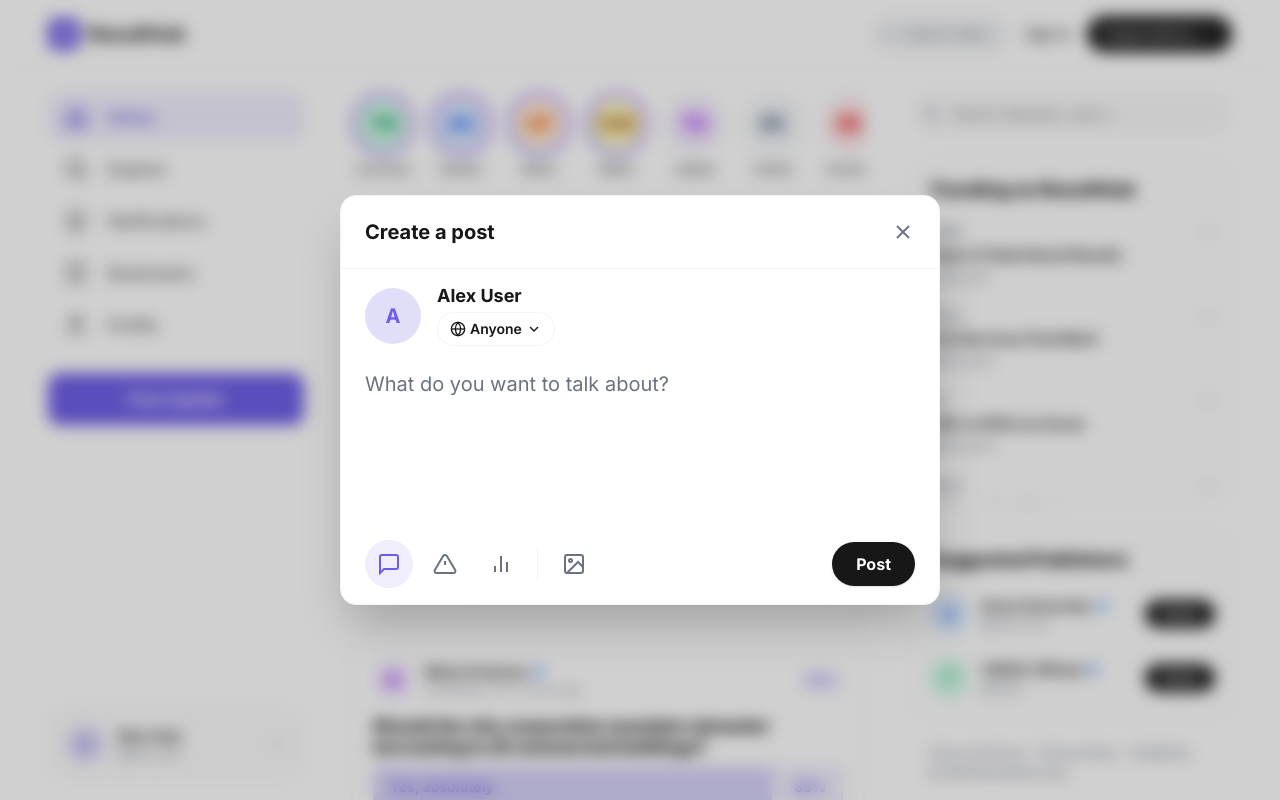
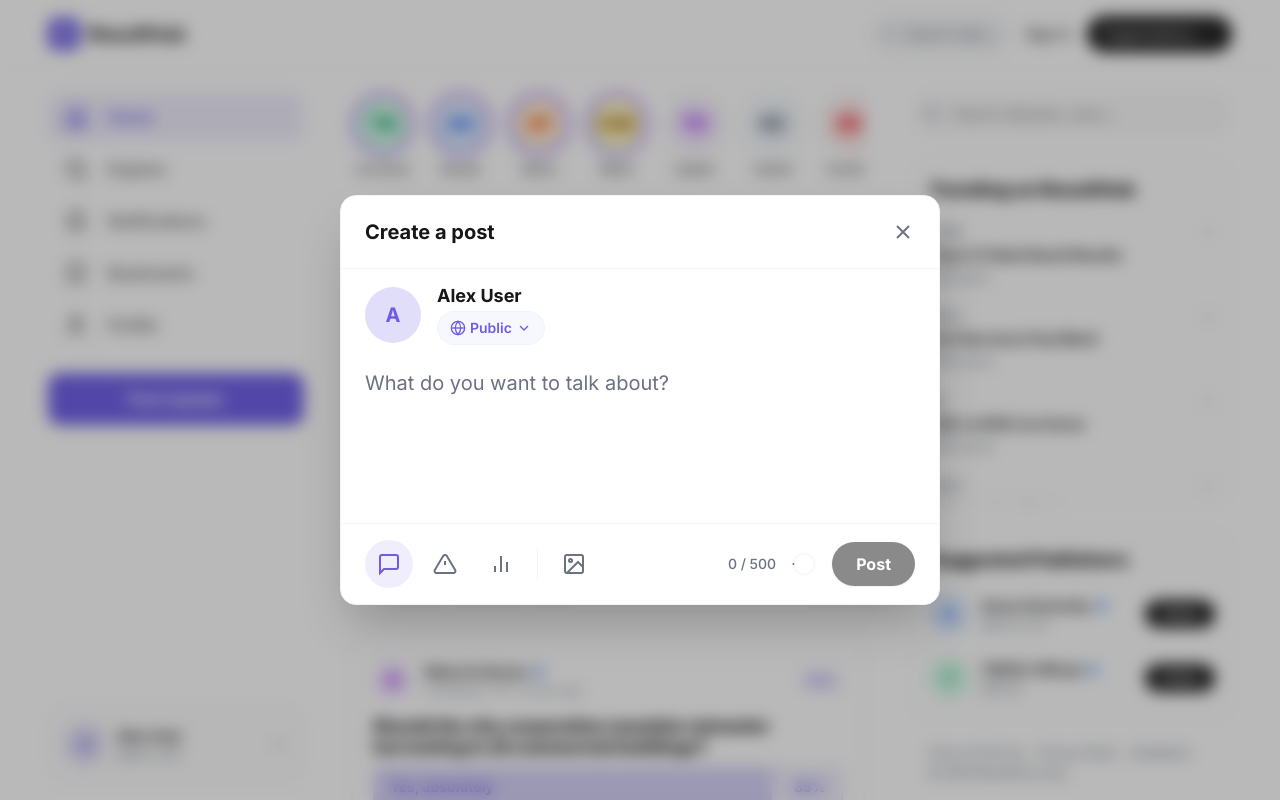
Before and after one commit to Faiz-7716/ResultPublisherwEB, a Next.js app: page / in a window 1280 px wide. Both pictures are taken after a click on the element "Post a complaint, poll, or discussion...". Shown: the top 800 px of the page. Built offline with nearby package versions, Linux system fonts and the light colour scheme.

Commit message:
feat: complete overhaul of CreatePostModal with advanced features and full accessibility

```diff
--- a/src/components/feed/CreatePostModal.tsx
+++ b/src/components/feed/CreatePostModal.tsx
@@ -1,6 +1,6 @@
 "use client";
 
-import { useState, useEffect } from "react";
+import { useState, useEffect, useRef } from "react";
 
 type PostType = "UPDATE" | "COMPLAINT" | "POLL";
 
@@ -14,9 +14,27 @@ export default function CreatePostModal({ isOpen, onClose, defaultType = "UPDATE
   const [activeTab, setActiveTab] = useState<PostType>(defaultType);
   const [pollOptions, setPollOptions] = useState(["", ""]);
 
+  // Text & Characters
+  const [postText, setPostText] = useState("");
+  const maxChars = 500;
+
+  // Audience
+  const [audience, setAudience] = useState("Public");
+  const [isAudienceOpen, setIsAudienceOpen] = useState(false);
+  const audienceOptions = ["Public", "Verified Users", "Organizations Only"];
+
+  // Complaint Settings
+  const [priority, setPriority] = useState("Normal");
+
+  // Poll Settings
+  const [allowMultiVote, setAllowMultiVote] = useState(false);
+
+  const audienceRef = useRef<HTMLDivElement>(null);
+
   useEffect(() => {
     if (isOpen) {
       document.body.style.overflow = "hidden";
+      // Reset state if needed when opened
     } else {
       document.body.style.overflow = "unset";
     }
@@ -24,6 +42,16 @@ export default function CreatePostModal({ isOpen, onClose, defaultType = "UPDATE
       document.body.style.overflow = "unset";
     };
   }, [isOpen]);
+
+  useEffect(() => {
+    function handleClickOutside(event: MouseEvent) {
+      if (audienceRef.current && !audienceRef.current.contains(event.target as Node)) {
+        setIsAudienceOpen(false);
+      }
+    }
+    document.addEventListener("mousedown", handleClickOutside);
+    return () => document.removeEventListener("mousedown", handleClickOutside);
+  }, []);
 
   if (!isOpen) return null;
 
@@ -41,16 +69,23 @@ export default function CreatePostModal({ isOpen, onClose, defaultType = "UPDATE
     }
   };
 
+  const isOverLimit = postText.length > maxChars;
+
   return (
-    <div className="fixed inset-0 z-[100] flex items-center justify-center bg-foreground/20 backdrop-blur-sm p-4 animate-in fade-in duration-200">
+    <div
+      className="fixed inset-0 z-[100] flex items-center justify-center bg-foreground/30 backdrop-blur-sm p-4 animate-in fade-in duration-200"
+      role="dialog"
+      aria-modal="true"
+      aria-labelledby="modal-title"
+    >
 
       {/* Modal Container */}
       <div className="bg-background w-full max-w-[600px] rounded-2xl shadow-2xl border border-muted flex flex-col max-h-[90vh] overflow-hidden animate-in zoom-in-95 duration-200">
 
         {/* Header */}
         <div className="flex items-center justify-between px-6 py-4 border-b border-muted">
-          <h2 className="text-xl font-bold text-foreground">Create a post</h2>
-          <button onClick={onClose} className="p-2 -mr-2 text-muted-foreground hover:bg-muted rounded-full transition-colors">
+          <h2 id="modal-title" className="text-xl font-bold text-foreground">Create a post</h2>
+          <button onClick={onClose} aria-label="Close Modal" className="p-2 -mr-2 text-muted-foreground hover:bg-muted rounded-full transition-colors">
             <svg width="24" height="24" viewBox="0 0 24 24" fill="none" stroke="currentColor" strokeWidth="2"><line x1="18" y1="6" x2="6" y2="18"></line><line x1="6" y1="6" x2="18" y2="18"></line></svg>
           </button>
         </div>
@@ -62,11 +97,39 @@ export default function CreatePostModal({ isOpen, onClose, defaultType = "UPDATE
           </div>
           <div>
             <h4 className="font-bold text-lg text-foreground leading-tight mb-1">Alex User</h4>
-            <button className="flex items-center gap-1 border border-muted rounded-full px-3 py-1.5 text-sm font-semibold hover:bg-muted transition-colors text-foreground">
+
+            {/* Audience Dropdown */}
+            <div className="relative" ref={audienceRef}>
+              <button
+                onClick={() => setIsAudienceOpen(!isAudienceOpen)}
+                aria-haspopup="listbox"
+                aria-expanded={isAudienceOpen}
+                className="flex items-center gap-1 border border-muted rounded-full px-3 py-1.5 text-sm font-semibold hover:bg-muted transition-colors text-primary bg-primary/5"
+              >
                  <svg width="16" height="16" viewBox="0 0 24 24" fill="none" stroke="currentColor" strokeWidth="2"><circle cx="12" cy="12" r="10"></circle><path d="M2 12h20"></path><path d="M12 2a15.3 15.3 0 0 1 4 10 15.3 15.3 0 0 1-4 10 15.3 15.3 0 0 1-4-10 15.3 15.3 0 0 1 4-10z"></path></svg>
-               Anyone
-               <svg width="16" height="16" viewBox="0 0 24 24" fill="none" stroke="currentColor" strokeWidth="2"><polyline points="6 9 12 15 18 9"></polyline></svg>
+                 {audience}
+                 <svg width="16" height="16" viewBox="0 0 24 24" fill="none" stroke="currentColor" strokeWidth="2" className={`transition-transform ${isAudienceOpen ? 'rotate-180' : ''}`}><polyline points="6 9 12 15 18 9"></polyline></svg>
               </button>
+
+              {isAudienceOpen && (
+                <ul
+                  role="listbox"
+                  className="absolute left-0 mt-2 w-48 bg-background border border-muted rounded-xl shadow-lg z-20 py-2 animate-in fade-in slide-in-from-top-2"
+                >
+                  {audienceOptions.map(opt => (
+                    <li
+                      key={opt}
+                      role="option"
+                      aria-selected={audience === opt}
+                      onClick={() => { setAudience(opt); setIsAudienceOpen(false); }}
+                      className={`px-4 py-2 text-sm font-medium cursor-pointer hover:bg-muted ${audience === opt ? 'text-primary bg-primary/5' : 'text-foreground'}`}
+                    >
+                      {opt}
+                    </li>
+                  ))}
+                </ul>
+              )}
+            </div>
           </div>
         </div>
 
@@ -75,21 +138,55 @@ export default function CreatePostModal({ isOpen, onClose, defaultType = "UPDATE
 
             {/* Text Area (Common to all) */}
             <textarea
+              autoFocus
+              value={postText}
+              onChange={(e) => setPostText(e.target.value)}
               placeholder={
                 activeTab === "UPDATE" ? "What do you want to talk about?" :
                 activeTab === "COMPLAINT" ? "Describe the issue in detail..." :
                 "Ask a question..."
               }
-              className="w-full resize-none bg-transparent border-none outline-none text-xl placeholder:text-muted-foreground min-h-[140px] text-foreground"
+              className={`w-full resize-none bg-transparent border-none outline-none text-xl placeholder:text-muted-foreground min-h-[140px] transition-colors ${isOverLimit ? 'text-danger' : 'text-foreground'}`}
+              aria-label="Post Body"
             />
 
             {/* Complaint Specific Fields */}
             {activeTab === "COMPLAINT" && (
               <div className="space-y-4 animate-in fade-in slide-in-from-top-2 mb-4">
+                <div className="grid md:grid-cols-2 gap-3">
                   <div className="flex items-center gap-3 border border-muted rounded-xl px-4 py-3 bg-muted/30 focus-within:border-primary focus-within:bg-background transition-colors">
-                  <svg width="20" height="20" viewBox="0 0 24 24" fill="none" stroke="currentColor" strokeWidth="2" className="text-amber-500"><path d="M21 10c0 7-9 13-9 13s-9-6-9-13a9 9 0 0 1 18 0z"></path><circle cx="12" cy="10" r="3"></circle></svg>
-                  <input type="text" placeholder="Add location (e.g. OMR Road, Chennai)" className="bg-transparent border-none outline-none flex-1 text-base font-medium text-foreground" />
+                    <svg width="20" height="20" viewBox="0 0 24 24" fill="none" stroke="currentColor" strokeWidth="2" className="text-amber-500 shrink-0"><path d="M21 10c0 7-9 13-9 13s-9-6-9-13a9 9 0 0 1 18 0z"></path><circle cx="12" cy="10" r="3"></circle></svg>
+                    <input type="text" placeholder="Location (e.g. OMR Road)" aria-label="Location" className="bg-transparent border-none outline-none w-full text-sm font-medium text-foreground" />
                   </div>
+
+                  <div className="flex items-center gap-3 border border-muted rounded-xl px-4 py-3 bg-muted/30 focus-within:border-primary focus-within:bg-background transition-colors">
+                    <svg width="20" height="20" viewBox="0 0 24 24" fill="none" stroke="currentColor" strokeWidth="2" className="text-blue-500 shrink-0"><rect x="4" y="4" width="16" height="16" rx="2" ry="2"></rect><rect x="9" y="9" width="6" height="6"></rect><line x1="9" y1="1" x2="9" y2="4"></line><line x1="15" y1="1" x2="15" y2="4"></line><line x1="9" y1="20" x2="9" y2="23"></line><line x1="15" y1="20" x2="15" y2="23"></line><line x1="20" y1="9" x2="23" y2="9"></line><line x1="20" y1="14" x2="23" y2="14"></line><line x1="1" y1="9" x2="4" y2="9"></line><line x1="1" y1="14" x2="4" y2="14"></line></svg>
+                    <input type="text" placeholder="Target Department (@Agency)" aria-label="Target Department" className="bg-transparent border-none outline-none w-full text-sm font-medium text-foreground" />
+                  </div>
+                </div>
+
+                <div className="flex items-center gap-4 py-2">
+                  <span className="text-sm font-semibold text-muted-foreground">Priority Level:</span>
+                  <div className="flex gap-2 bg-muted/30 p-1 rounded-xl">
+                    {["Normal", "High", "Critical"].map(level => (
+                      <button
+                        key={level}
+                        onClick={() => setPriority(level)}
+                        type="button"
+                        className={`px-3 py-1.5 text-xs font-bold rounded-lg transition-colors ${
+                          priority === level
+                            ? level === "Critical" ? "bg-danger text-white shadow-sm" :
+                              level === "High" ? "bg-amber-500 text-white shadow-sm" :
+                              "bg-foreground text-background shadow-sm"
+                            : "text-muted-foreground hover:bg-muted"
+                        }`}
+                      >
+                        {level}
+                      </button>
+                    ))}
+                  </div>
+                </div>
+
                 <div className="border-2 border-dashed border-muted-foreground/30 rounded-xl p-8 flex flex-col items-center justify-center text-center cursor-pointer hover:bg-muted/30 transition-colors">
                   <svg width="32" height="32" viewBox="0 0 24 24" fill="none" stroke="currentColor" strokeWidth="2" className="text-muted-foreground mb-3"><rect x="3" y="3" width="18" height="18" rx="2" ry="2"></rect><circle cx="8.5" cy="8.5" r="1.5"></circle><polyline points="21 15 16 10 5 21"></polyline></svg>
                   <span className="text-base font-bold text-foreground">Add Photo/Video Evidence</span>
@@ -100,7 +197,7 @@ export default function CreatePostModal({ isOpen, onClose, defaultType = "UPDATE
 
             {/* Poll Specific Fields */}
             {activeTab === "POLL" && (
-              <div className="space-y-3 animate-in fade-in slide-in-from-top-2 border border-muted rounded-xl p-5 mb-4 bg-muted/10">
+              <div className="space-y-4 animate-in fade-in slide-in-from-top-2 border border-muted rounded-xl p-5 mb-4 bg-muted/10">
                 <h4 className="font-bold text-foreground mb-2">Poll Options</h4>
                 {pollOptions.map((opt, i) => (
                   <div key={i} className="flex gap-2 items-center">
@@ -109,6 +206,7 @@ export default function CreatePostModal({ isOpen, onClose, defaultType = "UPDATE
                         type="text"
                         placeholder={`Option ${i + 1}`}
                         value={opt}
+                        aria-label={`Poll Option ${i + 1}`}
                         onChange={(e) => {
                           const newOpts = [...pollOptions];
                           newOpts[i] = e.target.value;
@@ -118,26 +216,40 @@ export default function CreatePostModal({ isOpen, onClose, defaultType = "UPDATE
                       />
                     </div>
                     {i >= 2 && (
-                      <button onClick={() => handleRemoveOption(i)} className="p-3 text-danger hover:bg-danger/10 rounded-full transition-colors">
+                      <button onClick={() => handleRemoveOption(i)} aria-label={`Remove option ${i + 1}`} className="p-3 text-danger hover:bg-danger/10 rounded-full transition-colors">
                         <svg width="20" height="20" viewBox="0 0 24 24" fill="none" stroke="currentColor" strokeWidth="2"><line x1="18" y1="6" x2="6" y2="18"></line><line x1="6" y1="6" x2="18" y2="18"></line></svg>
                       </button>
                     )}
                   </div>
                 ))}
                 {pollOptions.length < 5 && (
-                  <button onClick={handleAddOption} className="text-accent font-bold text-sm flex items-center gap-1.5 hover:underline mt-2">
+                  <button onClick={handleAddOption} type="button" className="text-accent font-bold text-sm flex items-center gap-1.5 hover:underline mt-2">
                     <svg width="18" height="18" viewBox="0 0 24 24" fill="none" stroke="currentColor" strokeWidth="2.5"><line x1="12" y1="5" x2="12" y2="19"></line><line x1="5" y1="12" x2="19" y2="12"></line></svg>
                     Add Option
                   </button>
                 )}
 
-                <div className="border-t border-muted pt-4 mt-5 flex items-center justify-between">
-                   <span className="text-base font-semibold text-foreground">Poll Duration</span>
-                   <select className="bg-background border border-muted px-4 py-2 rounded-xl text-base font-bold outline-none cursor-pointer text-foreground hover:bg-muted/50 transition-colors">
+                <div className="border-t border-muted pt-4 mt-5 space-y-4">
+                  <div className="flex items-center justify-between">
+                     <span className="text-sm font-semibold text-foreground">Poll Duration</span>
+                     <select aria-label="Poll Duration" className="bg-background border border-muted px-3 py-1.5 rounded-lg text-sm font-bold outline-none cursor-pointer text-foreground hover:bg-muted/50 transition-colors">
                        <option>1 Day</option>
                        <option>3 Days</option>
                        <option>7 Days</option>
                      </select>
+                  </div>
+                  <div className="flex items-center justify-between">
+                     <span className="text-sm font-semibold text-foreground">Allow multiple choices</span>
+                     <button
+                       type="button"
+                       role="switch"
+                       aria-checked={allowMultiVote}
+                       onClick={() => setAllowMultiVote(!allowMultiVote)}
+                       className={`w-11 h-6 rounded-full transition-colors relative ${allowMultiVote ? 'bg-accent' : 'bg-muted-foreground/30'}`}
+                     >
+                       <div className={`absolute top-1 left-1 w-4 h-4 rounded-full bg-white transition-transform ${allowMultiVote ? 'translate-x-5' : ''}`}></div>
+                     </button>
+                  </div>
                 </div>
               </div>
             )}
@@ -145,10 +257,12 @@ export default function CreatePostModal({ isOpen, onClose, defaultType = "UPDATE
         </div>
 
         {/* Footer Actions */}
-        <div className="p-4 px-6 flex items-center justify-between">
+        <div className="p-4 px-6 border-t border-muted bg-background/50 flex flex-col sm:flex-row gap-4 items-center justify-between">
            <div className="flex gap-2">
              <button
                 onClick={() => setActiveTab("UPDATE")}
+                aria-label="Switch to Standard Post"
+                aria-pressed={activeTab === "UPDATE"}
                 className={`p-3 rounded-full transition-colors ${activeTab === "UPDATE" ? "bg-primary/10 text-primary" : "text-muted-foreground hover:bg-muted"}`}
                 title="Standard Update"
              >
@@ -156,6 +270,8 @@ export default function CreatePostModal({ isOpen, onClose, defaultType = "UPDATE
              </button>
              <button
                 onClick={() => setActiveTab("COMPLAINT")}
+                aria-label="Switch to Complaint"
+                aria-pressed={activeTab === "COMPLAINT"}
                 className={`p-3 rounded-full transition-colors ${activeTab === "COMPLAINT" ? "bg-amber-500/10 text-amber-600" : "text-muted-foreground hover:bg-muted"}`}
                 title="File a Complaint"
              >
@@ -163,23 +279,47 @@ export default function CreatePostModal({ isOpen, onClose, defaultType = "UPDATE
              </button>
              <button
                 onClick={() => setActiveTab("POLL")}
+                aria-label="Switch to Poll"
+                aria-pressed={activeTab === "POLL"}
                 className={`p-3 rounded-full transition-colors ${activeTab === "POLL" ? "bg-accent/10 text-accent" : "text-muted-foreground hover:bg-muted"}`}
                 title="Create a Poll"
              >
                <svg width="24" height="24" viewBox="0 0 24 24" fill="none" stroke="currentColor" strokeWidth="2"><line x1="18" y1="20" x2="18" y2="10"></line><line x1="12" y1="20" x2="12" y2="4"></line><line x1="6" y1="20" x2="6" y2="14"></line></svg>
              </button>
              <div className="w-px h-8 bg-muted mx-1 self-center"></div>
-             <button className="p-3 text-muted-foreground hover:bg-muted rounded-full transition-colors" title="Add Media">
+             <button aria-label="Add Media" className="p-3 text-muted-foreground hover:bg-muted rounded-full transition-colors" title="Add Media">
                <svg width="24" height="24" viewBox="0 0 24 24" fill="none" stroke="currentColor" strokeWidth="2"><rect x="3" y="3" width="18" height="18" rx="2" ry="2"></rect><circle cx="8.5" cy="8.5" r="1.5"></circle><polyline points="21 15 16 10 5 21"></polyline></svg>
              </button>
            </div>
 
+           <div className="flex items-center gap-4">
+             {/* Character Counter */}
+             <div className={`text-sm font-medium ${isOverLimit ? 'text-danger' : 'text-muted-foreground'}`}>
+               {postText.length} / {maxChars}
+             </div>
+
+             {/* Circular Progress (Visual only) */}
+             <div className="relative w-6 h-6 hidden sm:block">
+               <svg className="w-full h-full transform -rotate-90" viewBox="0 0 36 36">
+                 <path className="text-muted/50" strokeWidth="3" stroke="currentColor" fill="none" d="M18 2.0845 a 15.9155 15.9155 0 0 1 0 31.831 a 15.9155 15.9155 0 0 1 0 -31.831" />
+                 <path
+                   className={isOverLimit ? "text-danger" : "text-primary"}
+                   strokeDasharray={`${Math.min((postText.length / maxChars) * 100, 100)}, 100`}
+                   strokeWidth="3" strokeLinecap="round" stroke="currentColor" fill="none"
+                   d="M18 2.0845 a 15.9155 15.9155 0 0 1 0 31.831 a 15.9155 15.9155 0 0 1 0 -31.831"
+                 />
+               </svg>
+             </div>
+
              <button
                onClick={onClose}
-             className="px-6 py-2.5 rounded-full font-bold text-white bg-foreground hover:bg-foreground/90 transition-all active:scale-95 shadow-sm"
+               disabled={postText.trim().length === 0 || isOverLimit}
+               aria-disabled={postText.trim().length === 0 || isOverLimit}
+               className="px-6 py-2.5 rounded-full font-bold text-white bg-foreground hover:bg-foreground/90 transition-all active:scale-95 shadow-sm disabled:opacity-50 disabled:active:scale-100 disabled:hover:bg-foreground"
              >
                Post
              </button>
+           </div>
         </div>
 
       </div>
```
Lines whose indentation alone changed are shown as unchanged.
